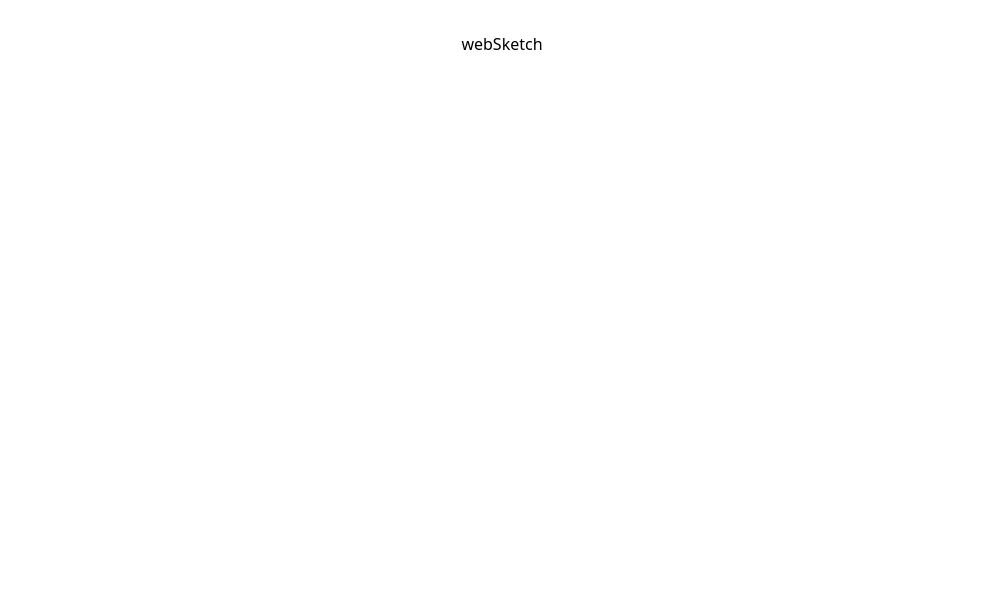
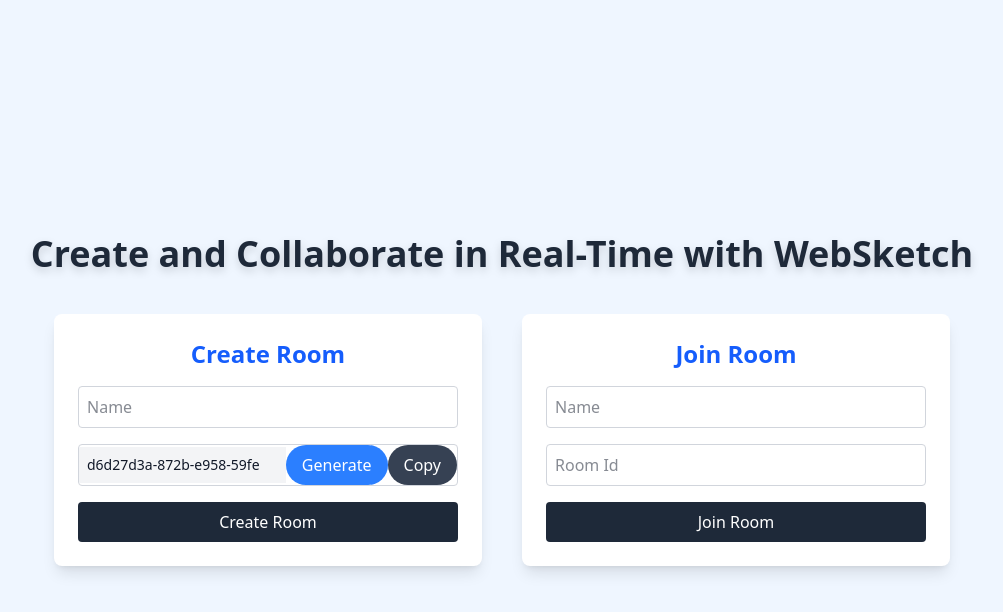
Before and after one commit to ankitbanshi/Web-Sketch, a React (Vite) app in the folder client/: page / in a window 1280 px wide. Shown: the top 612 px of the page, without its empty margins (138-1141 px from the left). Built offline with nearby package versions, Linux system fonts and the light colour scheme.

Commit message:
Initial commit

```diff
--- a/client/package.json
+++ b/client/package.json
@@ -12,10 +12,13 @@
   "dependencies": {
     "@tailwindcss/vite": "^4.0.12",
     "react": "^19.0.0",
+    "react-copy-to-clipboard": "^5.1.0",
     "react-dom": "^19.0.0",
     "react-router-dom": "^7.3.0",
+    "react-toastify": "^11.0.5",
     "roughjs": "^4.6.6",
-    "tailwindcss": "^4.0.12"
+    "tailwindcss": "^4.0.12",
+    "uuid": "^11.1.0"
   },
   "devDependencies": {
     "@eslint/js": "^9.21.0",
--- a/client/src/App.tsx
+++ b/client/src/App.tsx
@@ -1,15 +1,50 @@
-import { useState } from 'react'
+import React, { useEffect, useState } from "react";
+import { toast, ToastContainer } from "react-toastify";
+import CreartejoinRoom from "./components/Forms/createRoom";
 
-import './App.css'
+const server = "http://localhost:5000";
+const connectionOptions = {
+  "force new connection": true,
+  reconnectionAttempts: "Infinity",
+  timeout: 10000,
+  transports: ["websocket"],
+};
 
-function App() {
+
+
+const App = () => {
+  const [userNo, setUserNo] = useState(0);
+  const [roomJoined, setRoomJoined] = useState(false);
+  const [user, setUser] = useState({});
+  const [users, setUsers] = useState([]);
+
+  const uuid = () => {
+    var S4 = () => {
+      return (((1 + Math.random()) * 0x10000) | 0).toString(16).substring(1);
+    };
+    return (
+      S4() +
+      S4() +
+      "-" +
+      S4() +
+      "-" +S4() +
+      "-" +
+      S4()
+    );
+  };
 
 
   return (
-    <>
-      <h1>webSketch</h1>
-    </>
-  )
-}
 
-export default App
+
+ <>
+        <CreartejoinRoom
+          uuid={uuid}
+          setRoomJoined={setRoomJoined}
+          setUser={setUser}
+        />
+
+      </>
+  );
+};
+export default App;
--- /dev/null
+++ b/client/src/Home.tsx
@@ -0,0 +1,87 @@
+import React, { useEffect, useState } from "react";
+import { toast, ToastContainer } from "react-toastify";
+import io from "socket.io-client";
+import ClientRoom from "./ClientRoom";
+import JoinCreateRoom from "./JoinCreateRoom";
+import Room from "./Room";
+import Sidebar from "./Sidebar";
+
+import "./style.css";
+
+const server = "http://localhost:5000";
+const connectionOptions = {
+  "force new connection": true,
+  reconnectionAttempts: "Infinity",
+  timeout: 10000,
+  transports: ["websocket"],
+};
+
+const socket = io(server, connectionOptions);
+
+const App = () => {
+  const [userNo, setUserNo] = useState(0);
+  const [roomJoined, setRoomJoined] = useState(false);
+  const [user, setUser] = useState({});
+  const [users, setUsers] = useState([]);
+
+  const uuid = () => {
+    var S4 = () => {
+      return (((1 + Math.random()) * 0x10000) | 0).toString(16).substring(1);
+    };
+    return (
+      S4() +
+      S4() +
+      "-" +z
+      S4() +
+      "-" +
+      S4() +
+      "-" +
+      S4() +
+      "-" +
+      S4() +
+      S4() +
+      S4()
+    );
+  };
+
+  useEffect(() => {
+    if (roomJoined) {
+      socket.emit("user-joined", user);
+    }
+  }, [roomJoined]);
+
+  return (
+    <div className="home">
+      <ToastContainer />
+      {roomJoined ? (
+        <>
+          <Sidebar users={users} user={user} socket={socket} />
+          {user.presenter ? (
+            <Room
+              userNo={userNo}
+              user={user}
+              socket={socket}
+              setUsers={setUsers}
+              setUserNo={setUserNo}
+            />
+          ) : (
+            <ClientRoom
+              userNo={userNo}
+              user={user}
+              socket={socket}
+              setUsers={setUsers}
+              setUserNo={setUserNo}
+            />
+          )}
+        </>
+      ) : (
+        <JoinCreateRoom
+          uuid={uuid}
+          setRoomJoined={setRoomJoined}
+          setUser={setUser}
+        />
+      )}
+    </div>
+  );
+};
+export default App;
--- a/client/src/components/Forms/createRoom.tsx
+++ b/client/src/components/Forms/createRoom.tsx
@@ -0,0 +1,143 @@
+import { useState } from "react";
+import React from "react";
+import { CopyToClipboard } from "react-copy-to-clipboard";
+import { toast } from "react-toastify";
+
+const CreateJoinRoom = ({
+  uuid,
+  setUser,
+  setRoomJoined,
+}: {
+  uuid: () => string;
+  setUser: (user: any) => void;
+  setRoomJoined: (joined: boolean) => void;
+}) => {
+  const [userName, setUserName] = useState("");
+  const [roomId, setRoomId] = useState(uuid());
+  const [joinName, setJoinName] = useState("");
+  const [joinRoomId, setJoinRoomId] = useState("");
+  const [copied, setCopied] = useState(false);
+
+  const handleCreateSubmit = (e: React.FormEvent<HTMLFormElement>) => {
+    e.preventDefault();
+    if (!userName) {
+      alert("Please enter your name");
+      return;
+    }
+    setUser({
+      roomId,
+      userId: uuid(),
+      userName: userName,
+      host: true,
+      presenter: true,
+    });
+    setRoomJoined(true);
+  };
+
+  const handleJoinSubmit = (e: React.FormEvent<HTMLFormElement>) => {
+    e.preventDefault();
+    if (!joinName) {
+      alert("Please enter your name");
+      return;
+    }
+    setUser({
+      roomId: joinRoomId,
+      userId: uuid(),
+      userName: joinName,
+      host: false,
+      presenter: false,
+    });
+    setRoomJoined(true);
+  };
+
+  return (
+    <div className="flex flex-col items-center justify-center min-h-screen bg-blue-50  p-5 text-gray-800">
+      <h1 className="text-4xl font-bold text-center mb-10 drop-shadow-lg">
+      Create and Collaborate in Real-Time with WebSketch
+
+      </h1>
+      <div className="grid grid-cols-1 md:grid-cols-2 gap-10 w-full max-w-4xl">
+        {/* Create Room Section */}
+        <div className="bg-white p-6 rounded-lg shadow-lg w-full text-gray-900 transform transition duration-300 hover:scale-105">
+          <h2 className="text-2xl font-semibold text-blue-600 text-center mb-4">
+            Create Room
+          </h2>
+          <form onSubmit={handleCreateSubmit} className="space-y-4">
+            <input
+              type="text"
+              placeholder="Name"
+              className="w-full p-2 border border-gray-300 rounded focus:outline-none focus:ring-2 focus:ring-blue-500"
+              value={userName}
+              onChange={(e) => setUserName(e.target.value)}
+            />
+            <div className="flex items-center border border-gray-300 rounded overflow-hidden">
+              <input
+                type="text"
+                className="w-full p-2 outline-none bg-gray-100 text-sm"
+                value={roomId}
+                readOnly
+              />
+              <button
+                className="bg-blue-500 text-white px-4 py-2 rounded-full hover:bg-blue-600 transition"
+                type="button"
+                onClick={() => setRoomId(uuid())}
+              >
+                Generate
+              </button>
+              <CopyToClipboard
+                text={roomId}
+                onCopy={() => {
+                  setCopied(true);
+                  toast.success("Room Id Copied To Clipboard!");
+                  setTimeout(() => setCopied(false), 2000);
+                }}
+              >
+                <button
+                  className={`px-4 py-2 rounded-full transition ${copied ? "bg-green-500" : "bg-gray-700 hover:bg-gray-800"} text-white`}
+                >
+                  {copied ? "Copied!" : "Copy"}
+                </button>
+              </CopyToClipboard>
+            </div>
+            <button
+              type="submit"
+              className="w-full bg-gray-800 text-white py-2 rounded hover:bg-gray-900 transition"
+            >
+              Create Room
+            </button>
+          </form>
+        </div>
+        {/* Join Room Section */}
+        <div className="bg-white p-6 rounded-lg shadow-lg w-full text-gray-900 transform transition duration-300 hover:scale-105">
+          <h2 className="text-2xl font-semibold text-blue-600 text-center mb-4">
+            Join Room
+          </h2>
+          <form onSubmit={handleJoinSubmit} className="space-y-4">
+            <input
+              type="text"
+              placeholder="Name"
+              className="w-full p-2 border border-gray-300 rounded focus:outline-none focus:ring-2 focus:ring-blue-500"
+              value={joinName}
+              onChange={(e) => setJoinName(e.target.value)}
+            />
+            <input
+              type="text"
+              placeholder="Room Id"
+              className="w-full p-2 border border-gray-300 rounded focus:outline-none focus:ring-2 focus:ring-blue-500"
+              value={joinRoomId}
+              onChange={(e) => setJoinRoomId(e.target.value)}
+            />
+            <button
+              type="submit"
+              className="w-full bg-gray-800 text-white py-2 rounded hover:bg-gray-900 transition"
+            >
+              Join Room
+            </button>
+          </form>
+        </div>
+      </div>
+    </div>
+  );
+};
+
+export default CreateJoinRoom;
--- a/client/src/index.css
+++ b/client/src/index.css
@@ -1 +1,5 @@
 @import "tailwindcss";
+body, html {
+  margin: 0;
+  padding: 0;
+}
--- /dev/null
+++ b/client/src/react-copy-to-clipboard.d.ts
@@ -0,0 +1 @@
+declare module 'react-copy-to-clipboard';
--- a/client/tsconfig.app.json
+++ b/client/tsconfig.app.json
@@ -22,5 +22,5 @@
     "noFallthroughCasesInSwitch": true,
     "noUncheckedSideEffectImports": true
   },
-  "include": ["src"]
+  "include": ["src", "src/components/Forms/createRoom.tsx"]
 }
```
Also changed, not shown: client/src/Canvas.tsx (added), client/src/components/Forms/joiningRoom.tsx (deleted), client/src/pages/Home.tsx (deleted), 1 other file (tests, documents, lock files or other folders).
